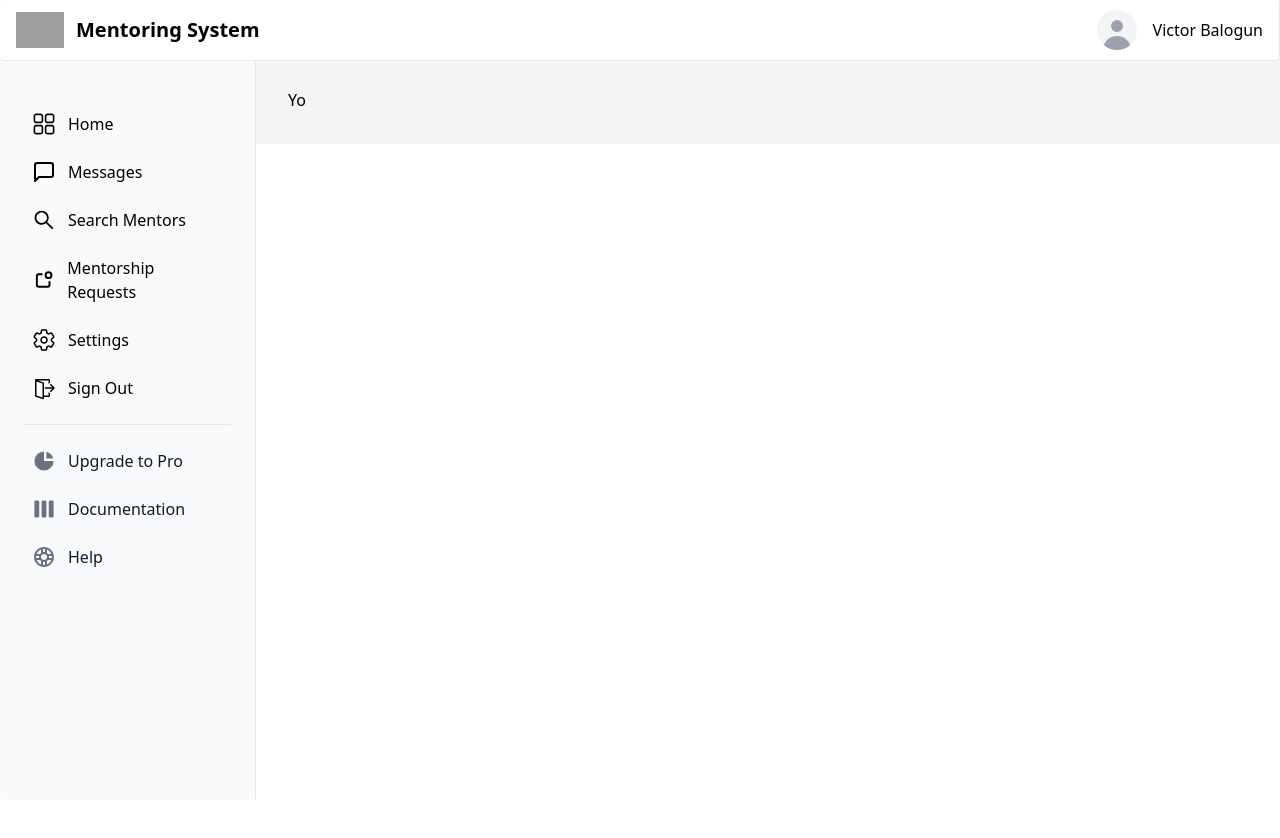
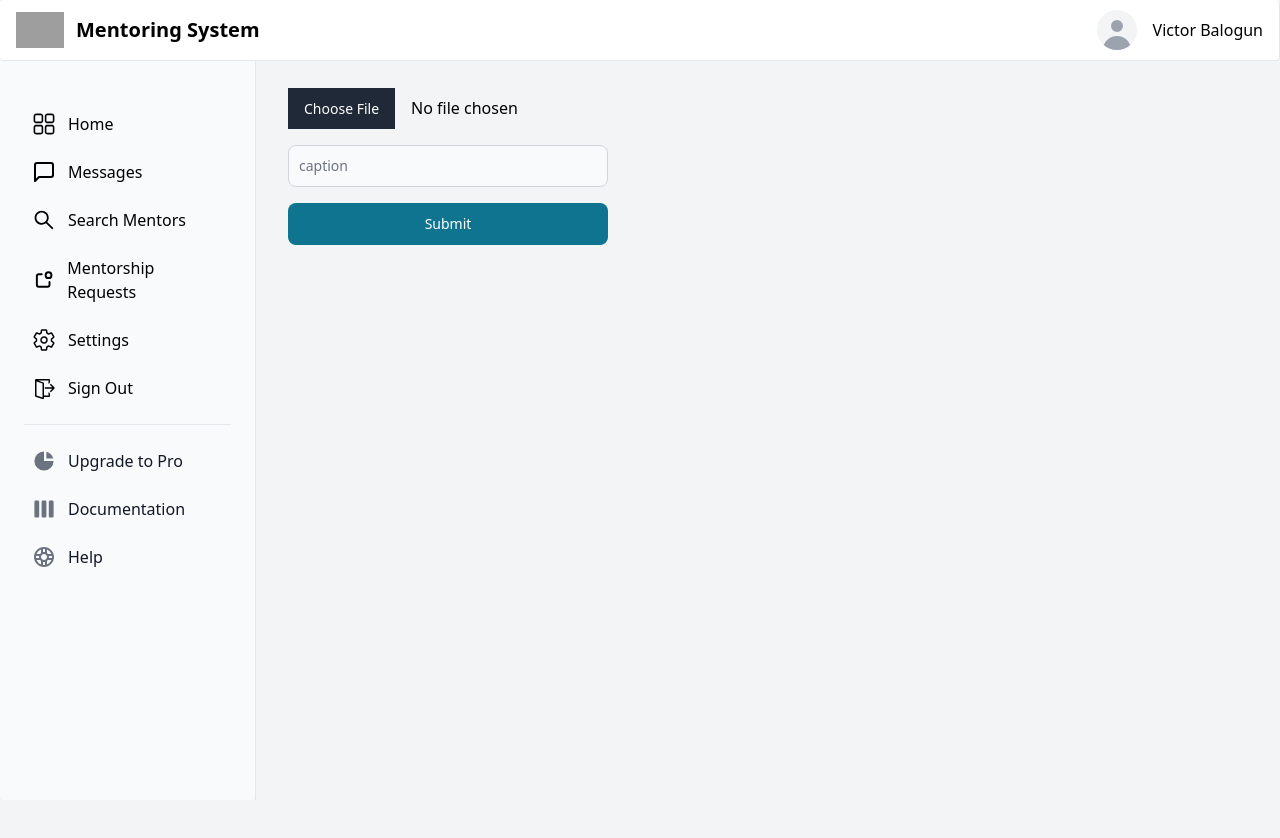
Before and after one commit to victoroab/fypplayground-client, a React (Vite) app: page /workspace/activities in a window 1280 px wide. Shown: the top 838 px of the page. Before the commit the page ends 800 px from the top, so only its background shows below. Built offline with nearby package versions, Linux system fonts and the light colour scheme; grey boxes are pictures that could not be loaded.

Commit message:
before r

```diff
--- a/src/App.tsx
+++ b/src/App.tsx
@@ -12,6 +12,7 @@ import Settings from './pages/Settings/Settings'
 import Mentees from './pages/Mentees/Mentees'
 import MentorDashboard from './pages/Dashboard/MentorDashboard'
 import MenteesTable from './pages/Mentees/MenteesTable'
+import Messages from './pages/Messages/Messages'
 
 function App() {
   const [rootLocation, setRootLocation] = useState<string | null>()
@@ -45,7 +46,7 @@ function App() {
           path: '/workspace/mentorship-requests', // Reuse Route
           element: <MentorsRequests />,
         },
-        { path: '/workspace/activities', element: <div>Yo</div> }, // Reuse Route
+        { path: '/workspace/activities', element: <Messages /> }, // Reuse Route
         { path: '/workspace/settings', element: <Settings /> }, // Reuse Route
         { path: '/workspace/my-mentees', element: <MenteesTable /> },
         { path: '/workspace/:menteeId', element: <Mentees /> },
--- a/src/pages/Dashboard/Dashboard.tsx
+++ b/src/pages/Dashboard/Dashboard.tsx
@@ -33,20 +33,6 @@ const Dashboard = () => {
   return (
     <div className="min-h-screen flex flex-col">
       <div className="flex mb-4 h-72">
-        {/* <div className="flex flex-col items-center rounded-2xl bg-white dark:bg-gray-100 p-4">
-          <span className="mb-4 text-lg text-gray-900 font-bold">My Menor</span>
-          <div className="flex justify-center mb-2 border rounded-2xl shadow-lg items-center gap-4 p-2">
-            <Avatar size="lg" rounded={true} />
-            <span className="font-bold flex flex-col items-start justify-center">
-              Victor Balogun
-              <span className="text-sm font-semibold">MIS 400 Level</span>
-            </span>
-            <Button size="xs" className="mb-2" color={'dark'} outline={true}>
-              View
-            </Button>
-          </div>
-        </div> */}
-
         <div className="flex flex-col w-full justify-start items-center rounded-2xl bg-white dark:bg-gray-100 p-6 mr-6">
           <span className="mb-8 text-lg text-gray-900 font-bold">
             Menorship Details
@@ -54,24 +40,38 @@ const Dashboard = () => {
 
           <div className="flex self-start w-full justify-around">
             <div className="flex flex-col w-full self-start mr-6">
-              <span className="font-semibold self-center mb-2">Mentor</span>
-              <div className="flex justify-center mb-2 border rounded-2xl shadow-lg items-center gap-4 p-4">
-                <Avatar size="lg" rounded={true} />
-                <span className="font-bold flex flex-col items-start justify-center">
-                  Victor Balogun
-                  <span className="text-sm font-semibold">MIS 400 Level</span>
+              <div className="flex flex-col justify-start mb-2 border rounded-2xl shadow-lg items-start p-4 pt-2">
+                <span className="font-bold self-center mb-3">Mentor</span>
+
+                <div className="flex gap-4 justify-start items-center">
+                  <Avatar size="md" rounded={true} />
+                  <span className="flex flex-col items-start gap-3">
+                    <div className="flex gap-4">
+                      <span className="font-bold">Name:</span>
+                      <span className="font-semibold">Victor Balogun</span>
+                      <span className="font-bold">Course:</span>
+                      <span className="font-semibold">MIS</span>
+                    </div>
+                    <div className="flex gap-4">
+                      <span className="font-bold">Level:</span>
+                      <span className="font-semibold">400</span>
+                      <span className="font-bold">Matric No:</span>
+                      <span className="font-semibold">19CH026505</span>
+                    </div>
+                  </span>
+                </div>
+              </div>
+              <div className="flex justify-between mt-6">
+                <span className="font-bold flex gap-3 items-start justify-center mr-2">
+                  Duration: <span className="font-semibold ">3 Months</span>{' '}
                 </span>
-                {/* <Button
-                  size="xs"
-                  className="mb-2"
-                  color={'dark'}
-                  outline={true}
-                >
-                  View
-                </Button> */}
+
+                <span className="font-bold flex gap-3 items-start justify-center mr-2">
+                  Time Left: <span className="font-semibold ">3 Months</span>{' '}
+                </span>
               </div>
             </div>
-            <div className="flex flex-col w-full self-start">
+            {/* <div className="flex flex-col w-full self-start">
               <span className="font-semibold self-center mb-2">Duration</span>
               <div className="flex flex-col justify-center mb-2 border rounded-2xl shadow-lg items-start gap-4 p-4 h-28">
                 <div className="flex">
@@ -87,7 +87,7 @@ const Dashboard = () => {
                   </span>
                 </div>
               </div>
-            </div>
+            </div> */}
           </div>
 
           {/* <span>
@@ -96,8 +96,8 @@ const Dashboard = () => {
           </span> */}
         </div>
 
-        <div className="flex flex-col w-1/2 items-center rounded-2xl bg-white dark:bg-gray-100 p-2 mr-6">
-          <span className="mb-4 text-lg text-gray-900 font-bold">
+        <div className="flex flex-col w-1/2 items-center rounded-2xl bg-white dark:bg-gray-100 p-6 mr-6">
+          <span className="mb-2 text-lg text-gray-900 font-bold">
             Tasks Overview
           </span>
 
@@ -117,7 +117,7 @@ const Dashboard = () => {
           />
         </div>
 
-        <div className="flex flex-col w-full items-center rounded-2xl bg-white dark:bg-gray-100 p-4">
+        <div className="flex flex-col w-full items-center rounded-2xl bg-white dark:bg-gray-100 p-6">
           <span className="mb-4 text-lg text-gray-900 font-bold">Feedback</span>
           <span className="mb-4 text-md text-gray-900 font-semibold">
             Please Engage
--- /dev/null
+++ b/src/pages/Messages/Messages.tsx
@@ -0,0 +1,50 @@
+import { FileInput, TextInput, Button } from 'flowbite-react'
+import { Axios } from '../../config/axios'
+import { FormEvent, useState } from 'react'
+
+const Messages = () => {
+  const [file, setFile] = useState<any>()
+  const [caption, setCaption] = useState('')
+
+  const submit = async (e: FormEvent) => {
+    e.preventDefault()
+    const formData = new FormData()
+    formData.append('image', file)
+    formData.append('caption', caption)
+    const post = await Axios.post('/upload-image', formData, {
+      headers: { 'Content-Type': 'multipart/form-data' },
+    })
+    setFile(null)
+    setCaption('')
+    console.log(post.data)
+  }
+  return (
+    <div className="min-h-screen">
+      <form
+        className="w-1/3 flex gap-4 flex-col"
+        encType="multipart/form-data"
+        onSubmit={submit}
+      >
+        {/* <FileInput
+          id="file"
+          name="image"
+          onChange={(e) => setFile(e.target.files)}
+        /> */}
+        <input
+          type="file"
+          onChange={(e) => setFile(e.target.files![0])}
+          name="image"
+        />
+        <TextInput
+          type="text"
+          name="caption"
+          placeholder="caption"
+          value={caption}
+          onChange={(e) => setCaption(e.target.value)}
+        />
+        <Button type="submit">Submit</Button>
+      </form>
+    </div>
+  )
+}
+export default Messages
```
Also changed, not shown: 2 other files (tests, documents, lock files or other folders).
